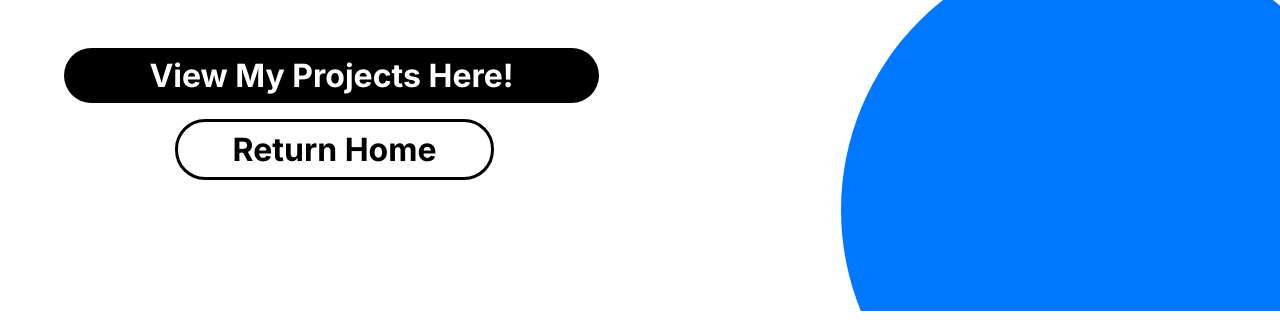
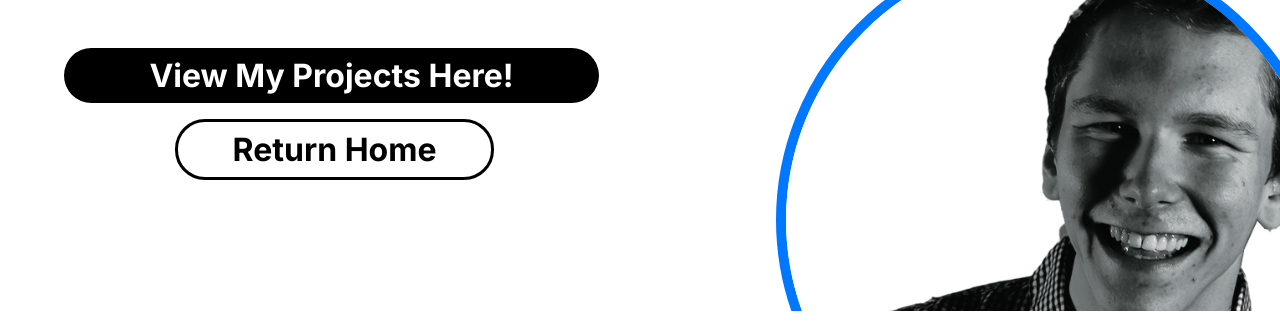
Before and after one commit to ellyatt1/GBDA228-About-Me-Page, a plain HTML site: page index.html in a window 1280 px wide. Shown: the part 701-1024 px from the top of the page. Drawn offline with Linux system fonts and the light colour scheme.

Commit message:
COMPlETE

```diff
--- a/index.html
+++ b/index.html
@@ -120,12 +120,12 @@
 
       .column2 {
         float: right;
-        width: 535px;
+        width: 600px;
         height: 938px;
         background: white;
         display: inline-block;
         margin-right: 64px;
-         overflow: hidden;
+        overflow: hidden;
       }
 
       .dot {
@@ -134,6 +134,17 @@
         background-color: #0077FF;
         border-radius: 50%;
         display: inline-block;
+      }
+
+      .circleimgofme {
+        width: 534px;
+        height: 534px;
+        border-radius: 50%;
+        border: 10px solid #0077FF;
+        display: inline-block;
+        margin-top: 32px;
+        overflow: hidden;
+        object-fit: cover;
       }
     </style>
   </head>
@@ -163,8 +174,8 @@
       </div>
 
       <div class="column2">
-       <span class="dot" style="margin-top: -436"></span>
-         <span class="dot" style="margin-top: 32px;"></span>
+        <span class="dot" style="margin-top: -436"></span>
+        <img src="Gradient Map 1.jpg" alt="Picture of Andrew Ellyatt, which is Me!" class="circleimgofme">
         <span class="dot" style="margin-top: 32px;"></span>
       </div>
 
```
